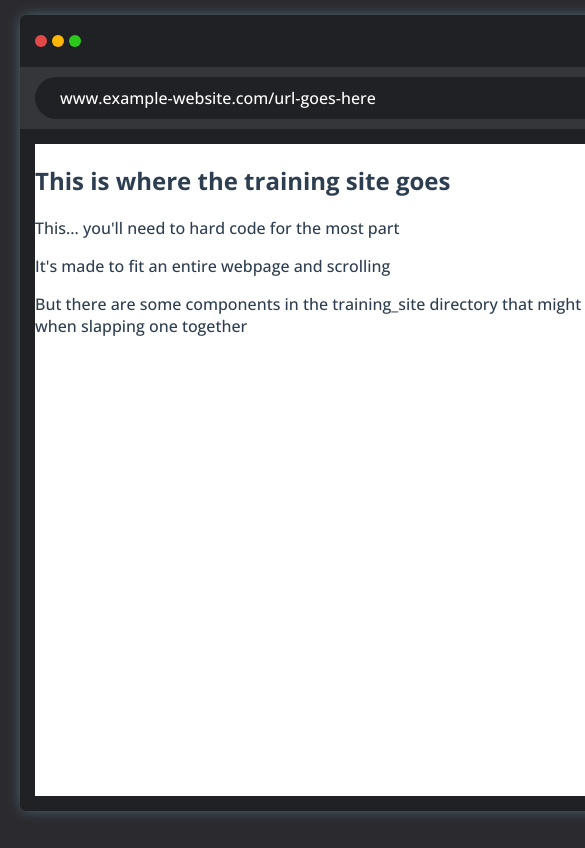
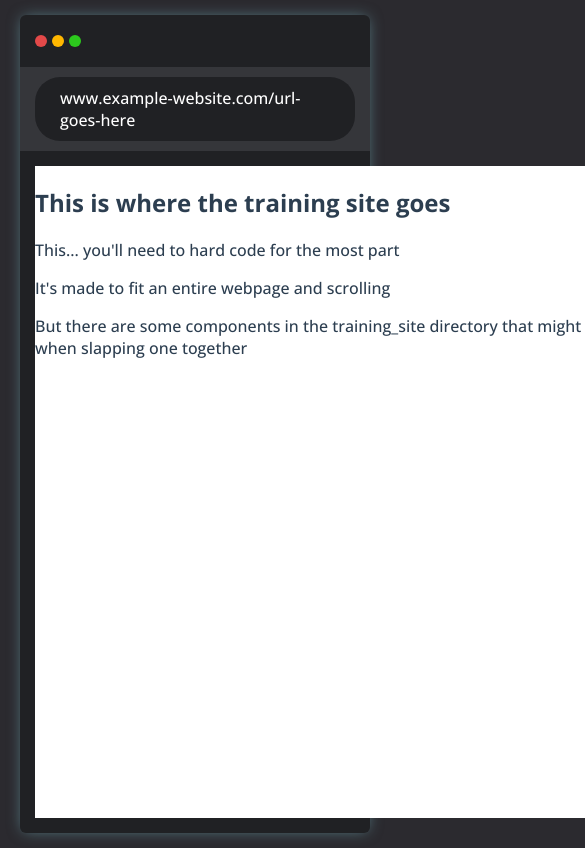
Before and after one commit to scootyboots/css-selector-training-platform, a Vue app: page / in a window 390 px wide. Shown: the top 848 px of the page, 585 px wide, since content can reach past the window. Built offline with nearby package versions, Linux system fonts and the light colour scheme.

Commit message:
adjust layout a bit

```diff
--- a/src/components/Browser.vue
+++ b/src/components/Browser.vue
@@ -110,4 +110,10 @@ defineProps<{url: string}>()
   background-color: white;
 }
 
+@media (max-width: 1090px) {
+  .browser__page-content-container {
+    max-width: 100%;
+  }
+}
+
 </style>
--- a/src/components/Exercise.vue
+++ b/src/components/Exercise.vue
@@ -39,7 +39,7 @@ const correctSelectors = [
 
 .two-pain-grid {
   display: grid;
-  grid-template-columns: 40% auto;
+  grid-template-columns: 40% auto 15px;
 }
 
 .two-pain-grid__left {
@@ -61,9 +61,10 @@ const correctSelectors = [
 }
 
 .two-pain-grid__right-container {
-  margin: 15px 15px 15px 0;
+  margin: 15px auto 15px auto;
   position: sticky;
   top: 15px;
+  max-width: 950px;
 }
 
 @media (max-width: 1090px) {
@@ -75,6 +76,11 @@ const correctSelectors = [
     position: absolute;
     top: 0;
     left: 20px;
+    right: 20px;
+  }
+
+  .browser__page-content-container {
+    max-width: 100%;
   }
 }
 
```
